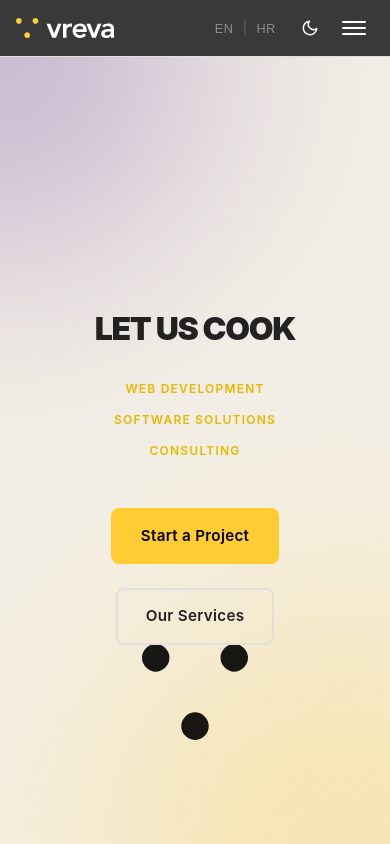
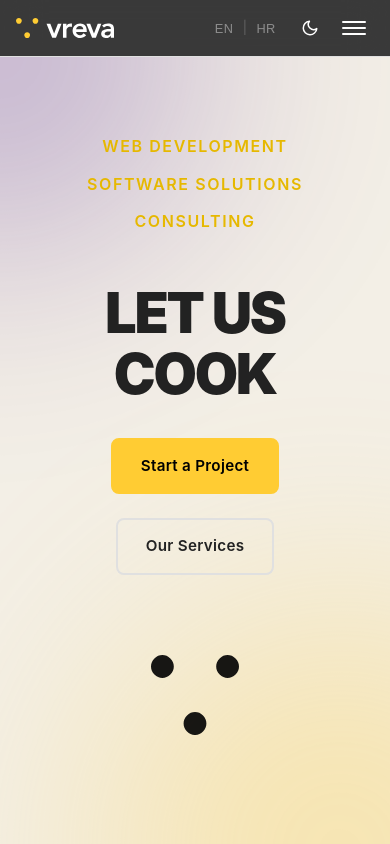
Before and after one commit to antoniobunicic/vreva-hr, a React (Create React App) app: page / in a window 390 px wide. Shown: the top 844 px of the page. Built offline with nearby package versions, Linux system fonts and the light colour scheme.

Commit message:
Fix Hero for mobile

```diff
--- a/src/components/Hero.js
+++ b/src/components/Hero.js
@@ -10,7 +10,6 @@ function Hero() {
             <div className="hero-blur hero-blur-1"></div>
             <div className="hero-blur hero-blur-2"></div>
             <div className="container">
-                <h1 className="hero-title">{t('title')}</h1>
                 <div className="hero-services">
                     <span className="hero-service">{t('services.web')}</span>
                     <span className="hero-service-separator">•</span>
@@ -18,12 +17,13 @@ function Hero() {
                     <span className="hero-service-separator">•</span>
                     <span className="hero-service">{t('services.consulting')}</span>
                 </div>
+                <h1 className="hero-title">{t('title')}</h1>
                 <div className="hero-cta">
                     <a href="#contact" className="btn btn-primary">{t('cta.primary')}</a>
                     <a href="#services" className="btn btn-secondary">{t('cta.secondary')}</a>
                 </div>
+                <img src={dots} alt="Vreva logo" className="hero-dots"/>
             </div>
-            <img src={dots} alt="Vreva logo" className="hero-dots"/>
         </section>
     );
 }
--- a/src/styles/Hero.css
+++ b/src/styles/Hero.css
@@ -37,6 +37,7 @@
 }
 
 .hero-title {
+  bottom: 5rem;
   font-size: 6rem;
   line-height: 1.1;
   margin-bottom: 2rem;
@@ -48,6 +49,7 @@
 }
 
 .hero-services {
+  bottom: 5rem;
   display: flex;
   align-items: center;
   justify-content: center;
@@ -59,7 +61,7 @@
 }
 
 .hero-service {
-  font-size: 1rem;
+  font-size: 1.5rem;
   font-weight: 600;
   letter-spacing: 0.1em;
   color: var(--color-vreva-yellow-dark);
@@ -69,33 +71,11 @@
 .hero-service-separator {
   color: var(--color-text-muted);
   opacity: 0.5;
-  font-size: 0.8rem;
-}
-
-.hero-dots {
-  position: absolute;
-  bottom: 10rem;
-  width: auto;
-  height: 6rem;
-  opacity: 0.9;
-}
-
-[data-theme='light'] .hero-dots {
-  filter: invert(1) brightness(0);
-}
-
-.hero-description {
-  font-size: 1.25rem;
-  max-width: 800px;
-  margin: 0 auto 3rem;
-  opacity: 0.8;
-  line-height: 1.8;
-  font-weight: 300;
-  position: relative;
-  z-index: 1;
+  font-size: 1rem;
 }
 
 .hero-cta {
+  bottom: 5rem;
   display: flex;
   gap: 1.5rem;
   justify-content: center;
@@ -103,3 +83,14 @@
   position: relative;
   z-index: 1;
 }
+
+.hero-dots {
+  position: relative;
+  width: auto;
+  height: 5rem;
+  opacity: 0.9;
+}
+
+[data-theme='light'] .hero-dots {
+  filter: invert(1) brightness(0);
+}
--- a/src/styles/responsive.css
+++ b/src/styles/responsive.css
@@ -106,7 +106,7 @@
   }
 
   .hero-title {
-    font-size: 3rem;
+    font-size: 4rem;
   }
 
   .hero-services {
@@ -215,7 +215,7 @@
   }
 
   .hero-title {
-    font-size: 2rem;
+    font-size: 3.5rem;
   }
 
   .hero-services {
@@ -224,7 +224,7 @@
   }
 
   .hero-service {
-    font-size: 0.75rem;
+    font-size: 1rem;
   }
 
   .hero-service-separator {
```
